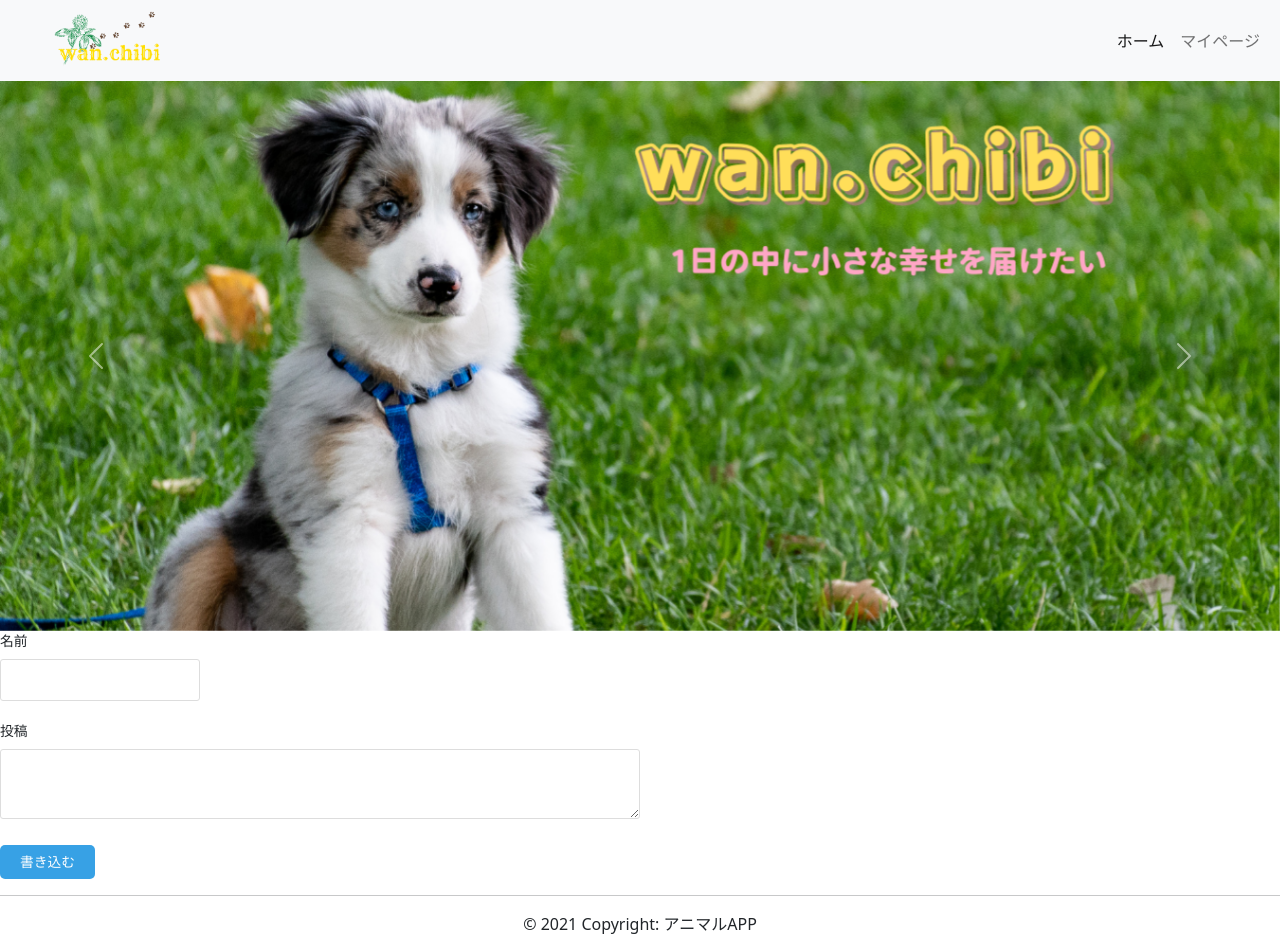
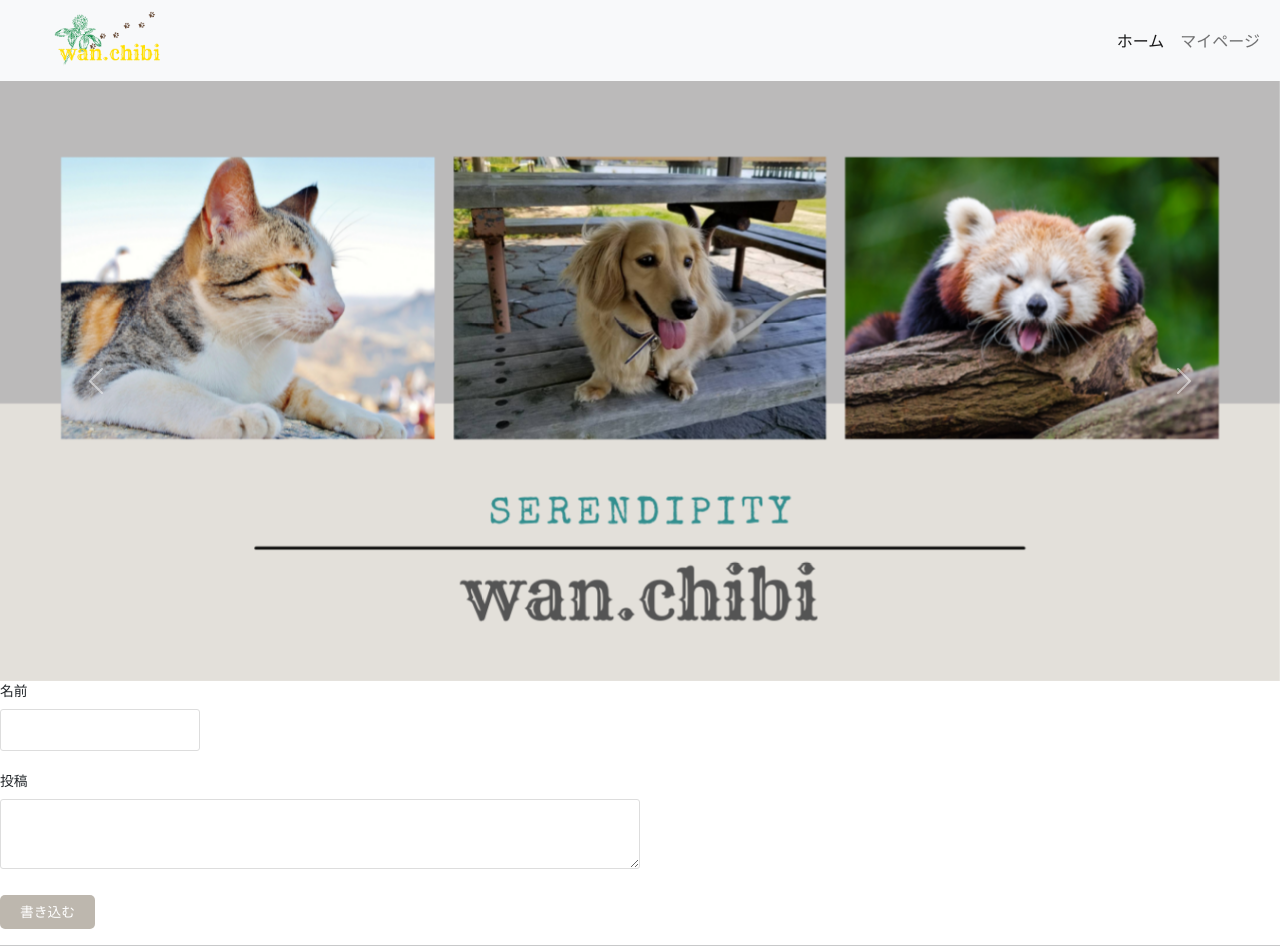
Before and after one commit to b7t4s/animal-app2, a PHP site: page / in a window 1280 px wide. Shown: the top 952 px of the page. Run offline with PHP 8.4, Linux system fonts and the light colour scheme; data that the repository does not hold is empty.

Commit message:
画像デザイン編集 細かい所を修正

```diff
--- a/css/style.css
+++ b/css/style.css
@@ -13,7 +13,7 @@ img#logo {
 }
 
 .carousel-item-ex > img{
-    height: 550px;
+    height: 600px;
     object-fit: cover;
 }
 
--- a/delete.php
+++ b/delete.php
@@ -150,11 +150,13 @@
             cursor: pointer;
             border: none;
             border-radius: 5px;
-            background-color: #37a1e5;
+            /* background-color: #37a1e5; */
+            background-color: #bdb7ae;
         }
         input[type=submit]:hover,
         button:hover {
-            background-color: #2392d8;
+            /* background-color: #2392d8; */
+            background-color: #ab7474;
         }
         .btn_cancel {
             appearance: none;
--- a/edit.php
+++ b/edit.php
@@ -175,11 +175,13 @@
             cursor: pointer;
             border: none;
             border-radius: 5px;
-            background-color: #37a1e5;
+            /* background-color: #37a1e5; */
+            background-color: #bdb7ae;
         }
         input[type=submit]:hover,
         button:hover {
-            background-color: #2392d8;
+            /* background-color: #2392d8; */
+            background-color: #ab7474;
         }
         .btn_cancel {
             display: inline_block;
--- a/index.php
+++ b/index.php
@@ -176,11 +176,12 @@ $pdo = null;
             cursor: pointer;
             border: none;
             border-radius: 5px;
-            background-color: #37a1e5;
+            /* background-color: #37a1e5; */
+            background-color: #bdb7ae;
         }
         input[type=submit]:hover,
         button:hover {
-            background-color: #2392d8;
+            background-color: #ab7474;
         }
         .success_message {
             margin-bottom: 20px;
@@ -277,13 +278,13 @@ $pdo = null;
     <div id="carouselExampleFade" class="carousel slide carousel-fade" data-bs-ride="carousel">
         <div class="carousel-inner">
             <div class="carousel-item carousel-item-ex active">
-                <img src="images/wan.chibi.png" class="d-block w-100 img-fluid" alt="写真">
+                <img src="images/title.png" class="d-block w-100 img-fluid" alt="写真">
             </div>
             <div class="carousel-item carousel-item-ex">
-                <img src="images/207494.jpg" class="d-block w-100 img-fluid" alt="写真">
+                <img src="images/concept1.png" class="d-block w-100 img-fluid" alt="写真">
             </div>
             <div class="carousel-item carousel-item-ex">
-                <img src="images/1.png" class="d-block w-100 img-fluid" alt="写真">
+                <img src="images/concept2.png" class="d-block w-100 img-fluid" alt="写真">
             </div>
         </div>
         <a class="carousel-control-prev" href="#carouselExampleFade" role="button" data-bs-slide="prev">
@@ -332,6 +333,15 @@ $pdo = null;
         <?php endforeach; ?>
         <?php endif; ?>
      </section>
+     <div class="card-group">
+        <div class="card">
+            <img src="..." class="card-img-top" alt="...">
+            <div class="card-body">
+            <p class="card-text">This is a wider card with supporting text below as a natural lead-in to additional content. This content is a little bit longer.</p>
+            <p class="card-text"><small class="text-muted">Last updated 3 mins ago</small></p>
+            </div>
+        </div>
+    </div>
 
       <!-- ■ フッターエリア -->
     <footer>
```
Also changed, not shown: images/concept1.png (added), images/concept2.png (added), images/title.png (added), images/wan.chibi.png (deleted).
